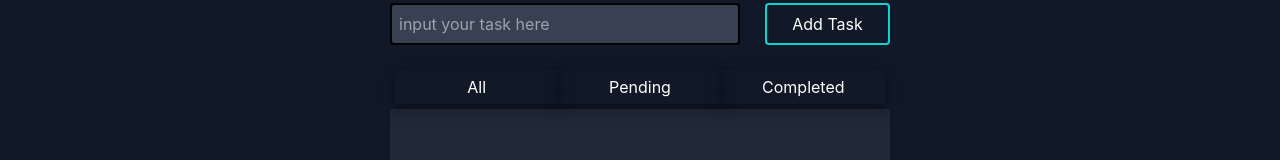
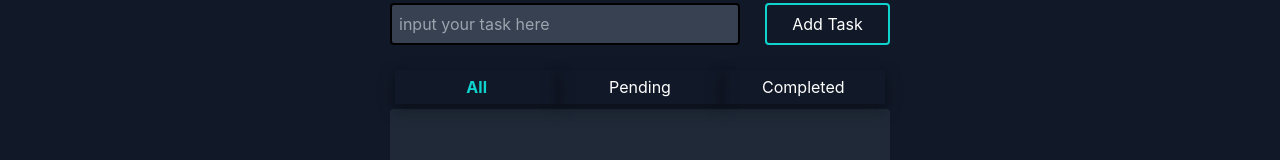
Before and after one commit to Keemchard/NARA, a React (Create React App) app: page /todo in a window 1280 px wide. Shown: the part 222-382 px from the top of the page. Built offline with nearby package versions, Linux system fonts and the light colour scheme.

Commit message:
fix todo tab bug

```diff
--- a/src/TodoDash.tsx
+++ b/src/TodoDash.tsx
@@ -20,7 +20,7 @@ const TodoDash = () => {
   const [userInput, setUserInput] = useState<string>("");
   const [isAddInputEmpty, setIsAddInputEmpty] = useState<boolean>(false);
 
-  const [allTab, setAllTab] = useState<boolean>(false);
+  const [allTab, setAllTab] = useState<boolean>(true);
   const [pendingTab, setPendingTab] = useState<boolean>(false);
   const [completedTab, setCompletedTab] = useState<boolean>(false);
 
```
